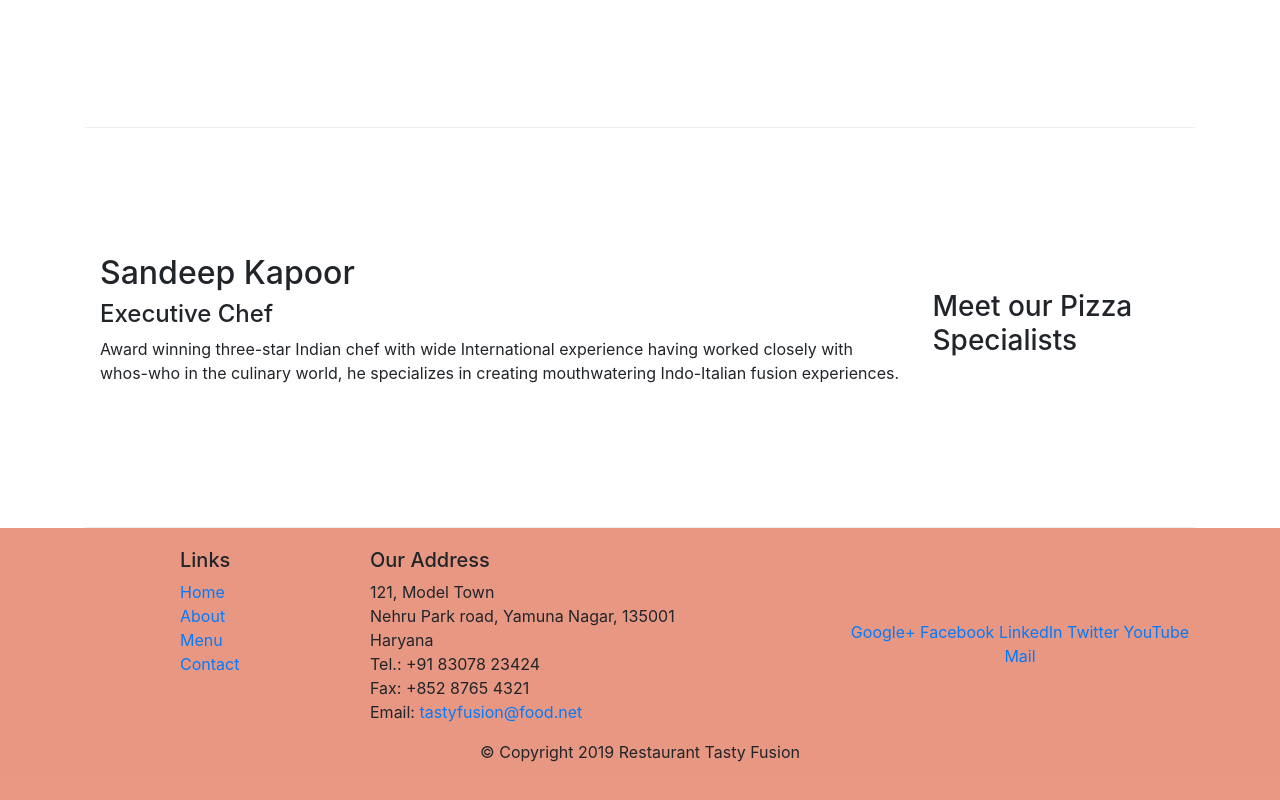
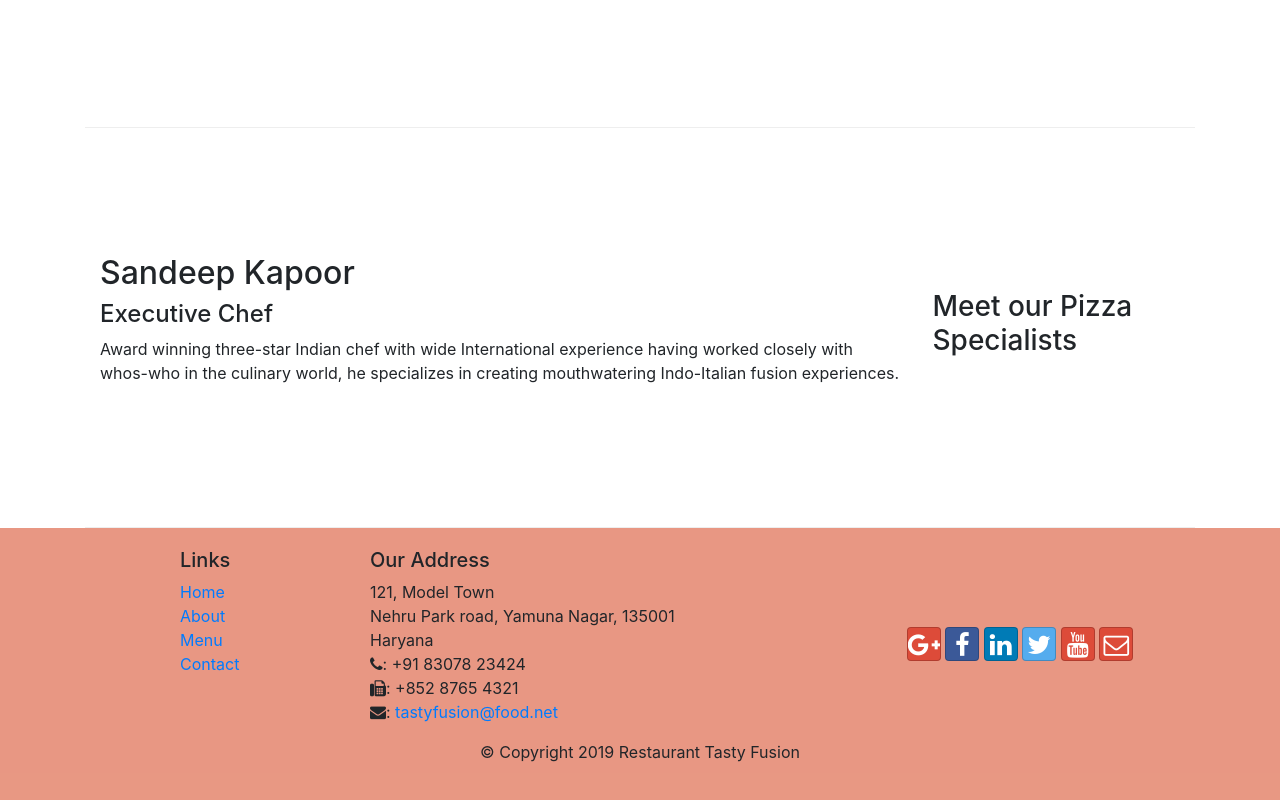
Before and after one commit to VARUN4111/confusion0, a website: page index.html in a window 1280 px wide. Shown: the part 1006-1806 px from the top of the page. Drawn offline with nearby package versions, Linux system fonts and the light colour scheme.

Commit message:
Icon and fonts

```diff
--- a/index.html
+++ b/index.html
@@ -9,6 +9,8 @@
 
         <!-- Bootstrap CSS -->
         <link rel = "stylesheet" href = "node_modules/bootstrap/dist/css/bootstrap.min.css">
+        <link rel = "stylesheet" href = "node_modules/font-awesome/css/font-awesome.min.css">
+        <link rel = "stylesheet" href = "node_modules/bootstrap-social/bootstrap-social.css">
         <link rel = "stylesheet" href = "css/styles.css">
     <title>Restaurant Tasty Fusion</title>
 </head>
@@ -22,10 +24,10 @@
            <a class="navbar-brand" href="#">Ristorante Con Fusion</a>
              <div class="collapse navbar-collapse" id="Navbar">
                 <ul class="navbar-nav mr-auto">
-                    <li class="nav-item active"><a class="nav-link" href="#">Home</a></li>
-                    <li class="nav-item"><a class="nav-link" href="./aboutus.html">About</a></li>
-                    <li class="nav-item"><a class="nav-link" href="#">Menu</a></li>
-                    <li class="nav-item"><a class="nav-link" href="#">Contact</a></li>
+                    <li class="nav-item active"><a class="nav-link" href="#"><span class = "fa fa-home"></span>Home</a></li>
+                    <li class="nav-item"><a class="nav-link" href="./aboutus.html"><span class = "fa fa-info"></span>About</a></li>
+                    <li class="nav-item"><a class="nav-link" href="#"><span class = "fa fa-list"></span>Menu</a></li>
+                    <li class="nav-item"><a class="nav-link" href="#"><span class = "fa fa-address-card"></span>Contact</a></li>
                 </ul>
              </div>
         </div>
@@ -102,19 +104,19 @@
 		              121, Model Town<br>
 		              Nehru Park road, Yamuna Nagar, 135001<br>
 		              Haryana<br>
-		              Tel.: +91 83078 23424<br>
-		              Fax: +852 8765 4321<br>
-		              Email: <a href="mailto:tastyfusion@food.net">tastyfusion@food.net</a>
+		              <i class = "fa fa-phone"></i>: +91 83078 23424<br>
+		              <i class = "fa fa-fax"></i>: +852 8765 4321<br>
+		              <i class = "fa fa-envelope"></i>: <a href="mailto:tastyfusion@food.net">tastyfusion@food.net</a>
 		           </address>
                 </div>
                 <div class = "col-12 col-sm-4 align-self-center">
-                    <div class = "text-center">
-                        <a href="http://google.com/+">Google+</a>
-                        <a href="http://www.facebook.com/profile.php?id=">Facebook</a>
-                        <a href="http://www.linkedin.com/in/">LinkedIn</a>
-                        <a href="http://twitter.com/">Twitter</a>
-                        <a href="http://youtube.com/">YouTube</a>
-                        <a href="mailto:">Mail</a>
+                    <div class="text-center">
+                        <a class = "btn btn-social-icon btn-google" href="http://google.com/+"><i class = "fa fa-google-plus"></i></a>
+                        <a class = "btn btn-social-icon btn-facebook" href="http://www.facebook.com/profile.php?id="><i class = "fa fa-facebook"></i></a>
+                        <a class = "btn btn-social-icon btn-linkedin" href="http://www.linkedin.com/in/"><i class = "fa fa-linkedin"></i></a>
+                        <a class = "btn btn-social-icon btn-twitter" href="http://twitter.com/"><i class = "fa fa-twitter"></i></a>
+                        <a class = "btn btn-social-icon btn-google" href="http://youtube.com/"><i class = "fa fa-youtube"></i></a>
+                        <a class = "btn btn-social-icon btn-google" href="mailto:"><i class = "fa fa-envelope-o"></i></a>
                     </div>
                 </div>
            </div>
--- a/package.json
+++ b/package.json
@@ -14,6 +14,8 @@
     "lite-server": "^2.3.0"
   },
   "dependencies": {
-    "bootstrap": "^4.0.0"
+    "bootstrap": "^4.0.0",
+    "bootstrap-social": "^5.1.1",
+    "font-awesome": "^4.7.0"
   }
 }
```
Also changed, not shown: aboutus.html (+15 -13 lines), 1 other file.
